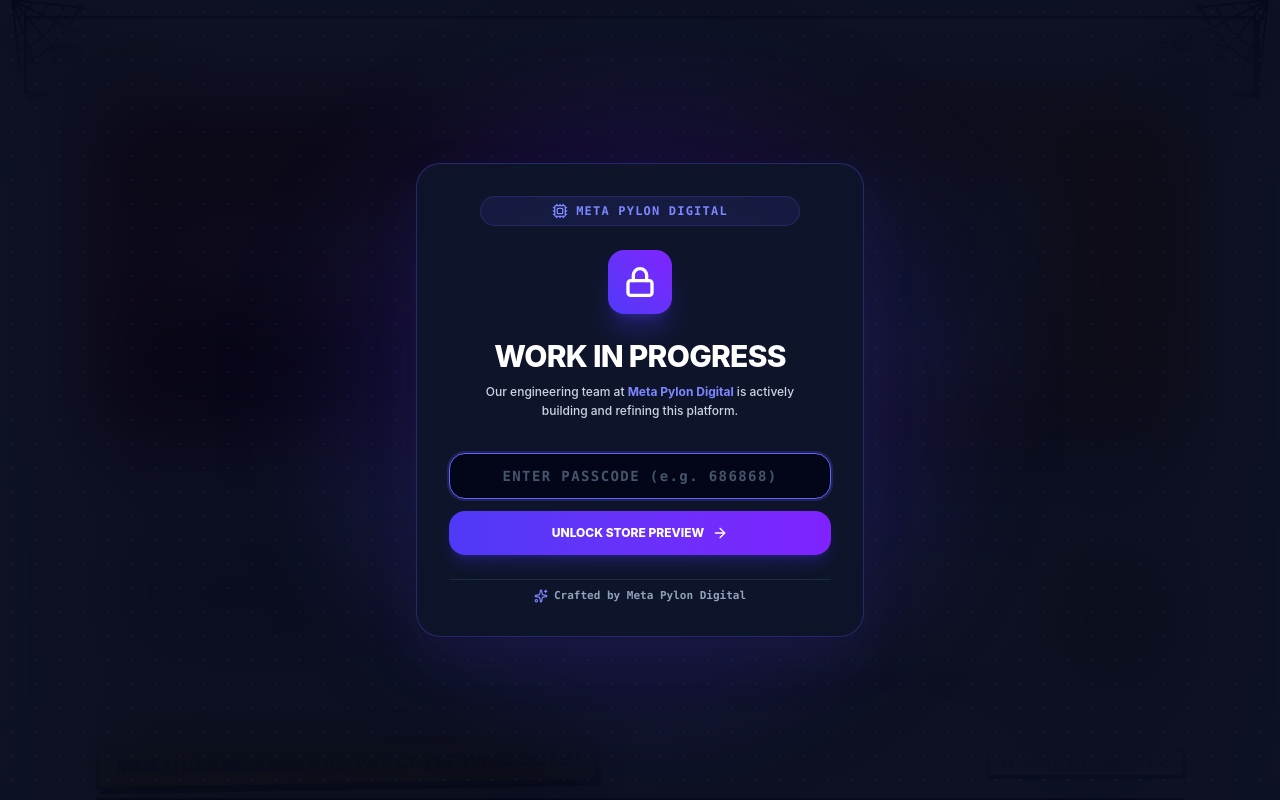
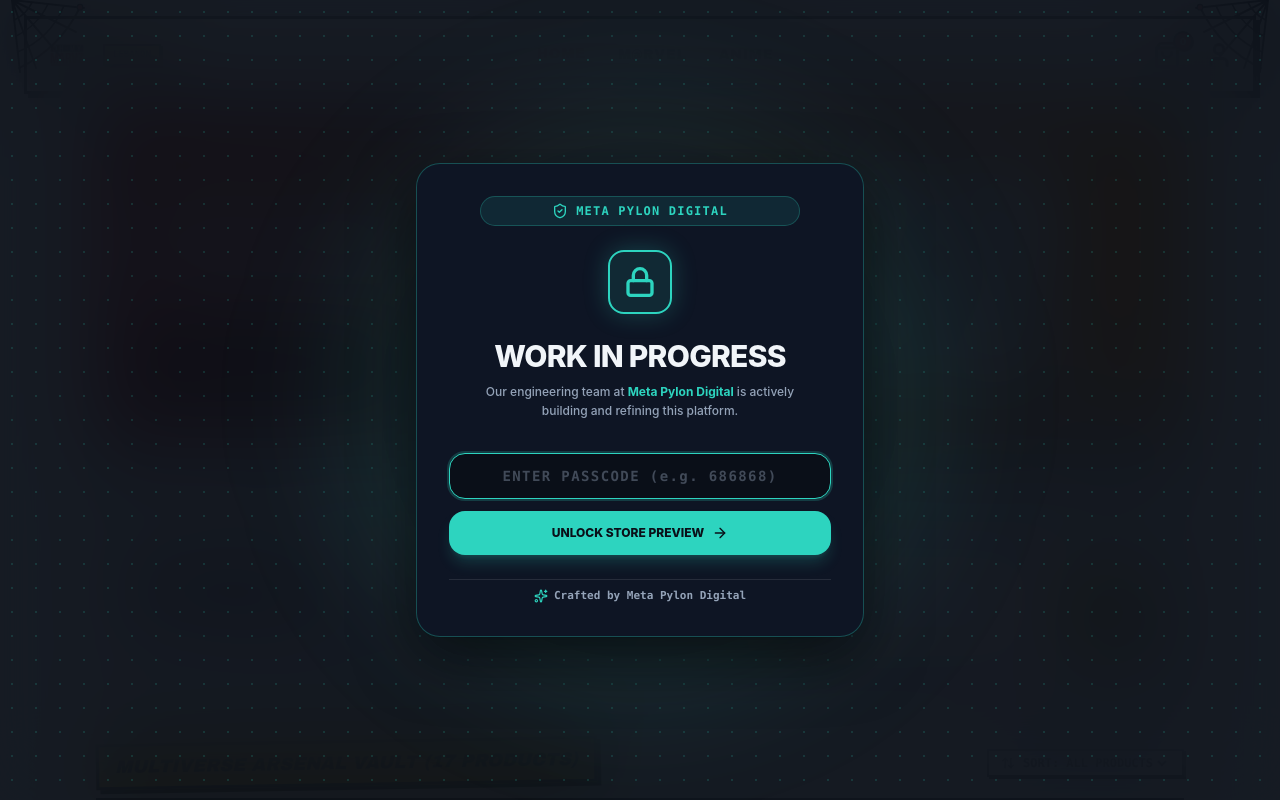
Before and after one commit to akaPaT0/oh-my-marvz, a Next.js app: page / in a window 1280 px wide. Shown: the top 800 px of the page. Built offline with nearby package versions, Linux system fonts and the light colour scheme.

Commit message:
Update Work In Progress lock modal to official Meta Pylon color palette (#0A0F18 Dark Navy & #2DD4BF Teal)

```diff
--- a/src/components/WorkInProgressLock.tsx
+++ b/src/components/WorkInProgressLock.tsx
@@ -1,7 +1,7 @@
 'use client';
 
 import React, { useState, useEffect } from 'react';
-import { Lock, ShieldAlert, ArrowRight, Sparkles, Cpu } from 'lucide-react';
+import { Lock, ArrowRight, Sparkles, Cpu, ShieldCheck } from 'lucide-react';
 
 export function WorkInProgressLock() {
   const [isLocked, setIsLocked] = useState<boolean>(true);
@@ -35,35 +35,35 @@ export function WorkInProgressLock() {
   }
 
   return (
-    <div className="fixed inset-0 z-50 flex items-center justify-center p-4 bg-slate-950/95 backdrop-blur-2xl animate-in fade-in font-sans selection:bg-indigo-600 selection:text-white">
+    <div className="fixed inset-0 z-50 flex items-center justify-center p-4 bg-[#0A0F18]/95 backdrop-blur-2xl animate-in fade-in font-sans selection:bg-[#2DD4BF] selection:text-[#0A0F18]">
 
-      {/* Background Meta Pylon Indigo Radial Glow */}
-      <div className="absolute top-1/2 left-1/2 -translate-x-1/2 -translate-y-1/2 w-[600px] h-[600px] bg-indigo-600/15 rounded-full blur-3xl pointer-events-none" />
+      {/* Background Meta Pylon Teal Glow */}
+      <div className="absolute top-1/2 left-1/2 -translate-x-1/2 -translate-y-1/2 w-[600px] h-[600px] bg-[#2DD4BF]/10 rounded-full blur-3xl pointer-events-none" />
 
-      {/* Meta Pylon Cyber Mesh Lines */}
-      <div className="absolute inset-0 bg-[radial-gradient(#312e81_1px,transparent_1px)] [background-size:24px_24px] opacity-20 pointer-events-none" />
+      {/* Meta Pylon Cyber Grid Pattern */}
+      <div className="absolute inset-0 bg-[radial-gradient(#2DD4BF_1px,transparent_1px)] [background-size:24px_24px] opacity-15 pointer-events-none" />
 
-      {/* Lock Card Container (Meta Pylon Theme) */}
-      <div className="relative z-10 w-full max-w-md bg-slate-900/90 border border-indigo-500/30 rounded-3xl p-6 sm:p-8 space-y-6 text-center shadow-2xl shadow-indigo-950/50 backdrop-blur-2xl">
+      {/* Lock Card Container (Meta Pylon Official #0A0F18 + #2DD4BF Teal Palette) */}
+      <div className="relative z-10 w-full max-w-md bg-[#0E1524] border border-[#2DD4BF]/30 rounded-3xl p-6 sm:p-8 space-y-6 text-center shadow-[0_20px_60px_rgba(0,0,0,0.6)] backdrop-blur-2xl">
 
-        {/* Meta Pylon Branding Header */}
-        <div className="flex items-center justify-center gap-2 text-xs font-mono font-extrabold text-indigo-400 uppercase tracking-widest bg-indigo-500/10 border border-indigo-500/20 py-1.5 px-4 rounded-full max-w-xs mx-auto">
-          <Cpu className="w-4 h-4 text-indigo-400" />
+        {/* Meta Pylon Official Header Badge */}
+        <div className="flex items-center justify-center gap-2 text-xs font-mono font-extrabold text-[#2DD4BF] uppercase tracking-widest bg-[#2DD4BF]/10 border border-[#2DD4BF]/25 py-1.5 px-4 rounded-full max-w-xs mx-auto">
+          <ShieldCheck className="w-4 h-4 text-[#2DD4BF]" />
           <span>META PYLON DIGITAL</span>
         </div>
 
-        {/* Lock Icon Box */}
-        <div className="mx-auto w-16 h-16 rounded-2xl bg-gradient-to-tr from-indigo-600 to-violet-600 text-white flex items-center justify-center shadow-xl shadow-indigo-600/30">
+        {/* Lock Icon Box with Official Teal Core Glow */}
+        <div className="mx-auto w-16 h-16 rounded-2xl bg-[#2DD4BF]/10 border-2 border-[#2DD4BF] text-[#2DD4BF] flex items-center justify-center shadow-[0_0_25px_rgba(45,212,191,0.25)]">
           <Lock className="w-8 h-8 stroke-[2.5]" />
         </div>
 
         <div className="space-y-2">
-          <h2 className="text-2xl sm:text-3xl font-extrabold text-white tracking-tight">
+          <h2 className="text-2xl sm:text-3xl font-extrabold text-[#F1F5F9] tracking-tight">
             WORK IN PROGRESS
           </h2>
 
-          <p className="text-xs text-slate-300 font-medium leading-relaxed max-w-xs mx-auto">
-            Our engineering team at <strong className="text-indigo-400 font-bold">Meta Pylon Digital</strong> is actively building and refining this platform.
+          <p className="text-xs text-[#94A3B8] font-medium leading-relaxed max-w-xs mx-auto">
+            Our engineering team at <strong className="text-[#2DD4BF] font-bold">Meta Pylon Digital</strong> is actively building and refining this platform.
           </p>
         </div>
 
@@ -78,7 +78,7 @@ export function WorkInProgressLock() {
                 setPasscode(e.target.value);
                 setError('');
               }}
-              className="w-full text-center px-4 py-3 bg-slate-950 border border-indigo-500/30 rounded-2xl text-white font-mono font-extrabold text-sm tracking-widest focus:outline-none focus:border-indigo-500 focus:ring-2 focus:ring-indigo-500/20 transition-all placeholder:text-slate-600"
+              className="w-full text-center px-4 py-3 bg-[#0A0F18] border border-[#2DD4BF]/30 rounded-2xl text-[#F1F5F9] font-mono font-extrabold text-sm tracking-widest focus:outline-none focus:border-[#2DD4BF] focus:ring-2 focus:ring-[#2DD4BF]/20 transition-all placeholder:text-[#94A3B8]/40"
               autoFocus
             />
             {error && (
@@ -90,15 +90,15 @@ export function WorkInProgressLock() {
 
           <button
             type="submit"
-            className="w-full bg-gradient-to-r from-indigo-600 to-violet-600 hover:from-indigo-500 hover:to-violet-500 text-white font-extrabold text-xs py-3.5 px-5 rounded-2xl shadow-lg shadow-indigo-600/25 flex items-center justify-center gap-2 transition-all hover:scale-102"
+            className="w-full bg-[#2DD4BF] hover:bg-white text-[#0A0F18] font-extrabold text-xs py-3.5 px-5 rounded-2xl shadow-lg shadow-[#2DD4BF]/20 flex items-center justify-center gap-2 transition-all hover:scale-102 cursor-pointer"
           >
             <span>UNLOCK STORE PREVIEW</span>
             <ArrowRight className="w-4 h-4" />
           </button>
         </form>
 
-        <div className="pt-2 border-t border-slate-800 text-[11px] font-mono text-slate-400 font-bold flex items-center justify-center gap-1.5">
-          <Sparkles className="w-3.5 h-3.5 text-indigo-400" />
+        <div className="pt-2 border-t border-white/10 text-[11px] font-mono text-[#94A3B8] font-bold flex items-center justify-center gap-1.5">
+          <Sparkles className="w-3.5 h-3.5 text-[#2DD4BF]" />
           <span>Crafted by Meta Pylon Digital</span>
         </div>
 
```
